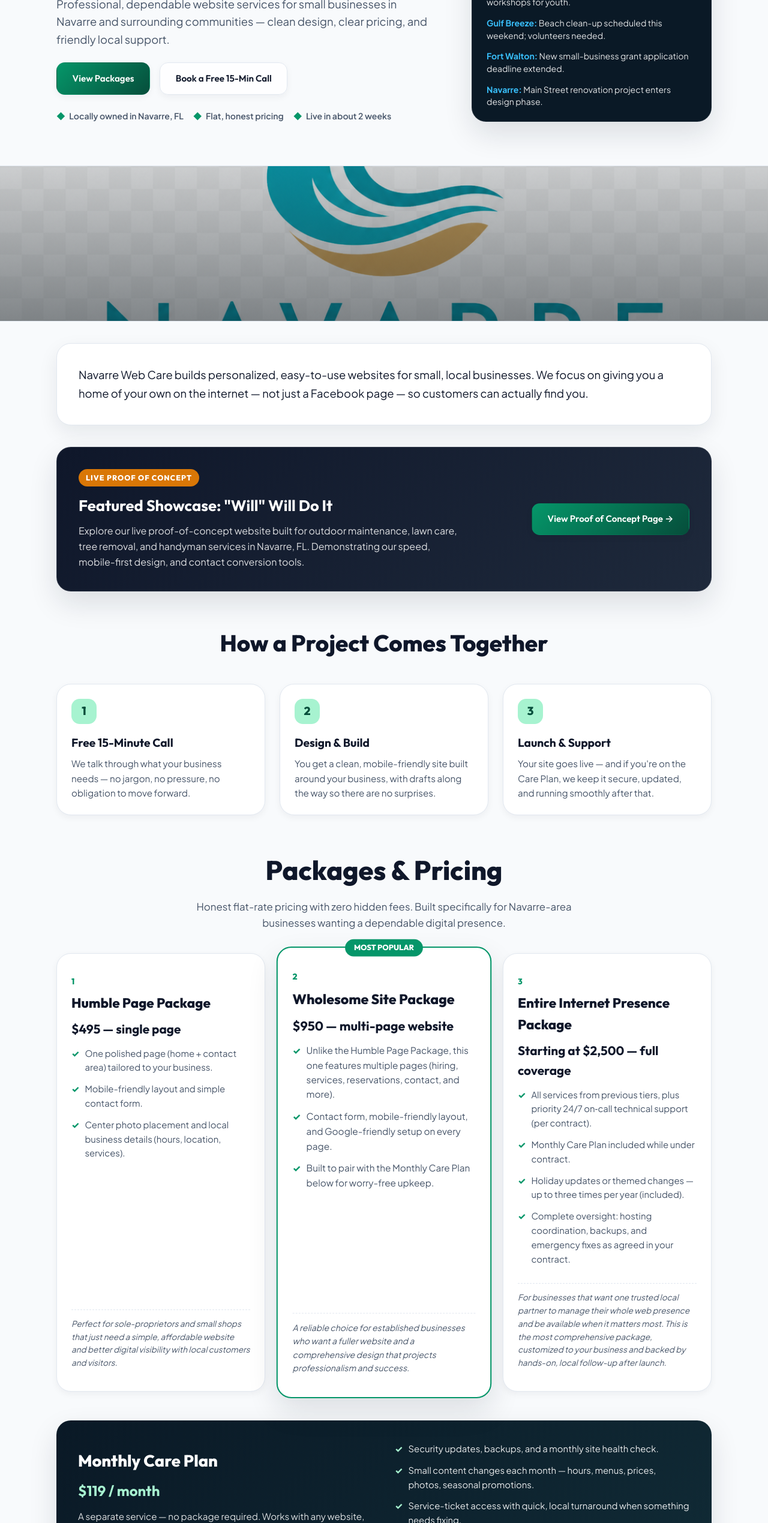
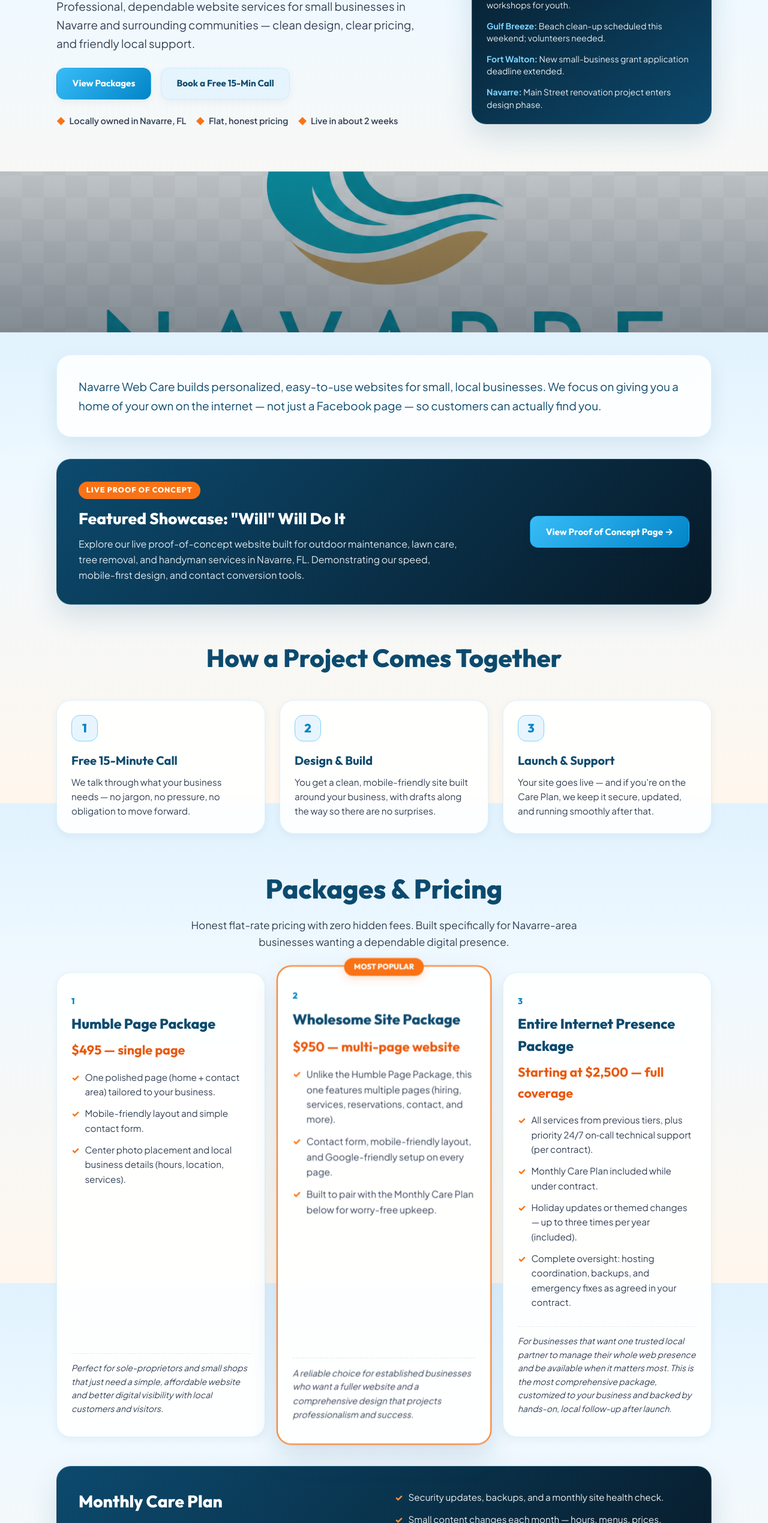
Before and after one commit to ChildishPi/Navarre-web-care, a website: page public/index.html in a window 1280 px wide. Shown: the part 261-2800 px from the top of the page at 60% size. Drawn offline with Linux system fonts and the light colour scheme; no server answers.

Commit message:
style: update color scheme to transparent light blue and light coastal orange theme

```diff
--- a/public/style.css
+++ b/public/style.css
@@ -1,40 +1,43 @@
 /* =========================================================
-   Navarre Web Care — Modern Design System & Stylesheet
-   Design Aesthetics: Modern glassmorphism, vibrant ocean/harbor
-   sea-glass color palette, sleek typography, micro-interactions,
-   responsive navigation, and high-end visual hierarchy.
+   Navarre Web Care — Coastal Modern Design System & Stylesheet
+   Theme Palette: Transparent Light Blue, Light Sunset Orange,
+   Ocean Sky Glass, Warm Dune Sand, and Deep Coastal Navy.
+   No Green — 100% Coastal Aesthetics.
    ========================================================= */
 
 @import url("https://fonts.googleapis.com/css2?family=Outfit:wght@400;500;600;700;800&family=Plus+Jakarta+Sans:wght@400;500;600;700&display=swap");
 
 :root {
-  /* Vibrant & Harmonious Color Palette */
-  --ink-bg: #050e14;
-  --ink-surface: #0a1926;
-  --ink: #0f172a;
-  --ink-soft: #475569;
+  /* Coastal Navy & Ink */
+  --ink-bg: #071927;
+  --ink-surface: #0f2b3e;
+  --ink: #0c4a6e;
+  --ink-soft: #334155;
 
-  --emerald-dark: #064e3b;
-  --emerald: #059669;
-  --emerald-light: #10b981;
-  --sea-glass: #a7f3d0;
-  --sea-glass-glow: rgba(16, 185, 129, 0.18);
+  /* Transparent Light Coastal Blue */
+  --coastal-blue-mist: rgba(224, 242, 254, 0.75);
+  --coastal-blue-light: #7dd3fc;
+  --coastal-blue: #38bdf8;
+  --coastal-blue-dark: #0284c7;
+  --coastal-blue-deep: #0369a1;
+  --coastal-blue-glow: rgba(56, 189, 248, 0.25);
 
-  --harbor: #0284c7;
-  --harbor-dark: #0369a1;
-  --harbor-light: #38bdf8;
+  /* Light Coastal Sunlit Orange & Coral */
+  --coastal-orange-mist: rgba(255, 237, 213, 0.85);
+  --coastal-orange-light: #ffedd5;
+  --coastal-orange: #f97316;
+  --coastal-orange-bright: #fb923c;
+  --coastal-orange-dark: #ea580c;
+  --coastal-orange-glow: rgba(249, 115, 22, 0.22);
 
-  --mist: #f8fafc;
-  --mist-card: #ffffff;
-  --dune: #f1f5f9;
+  /* Surface & Glass Backgrounds */
+  --mist: #f0f9ff;
+  --mist-card: rgba(255, 255, 255, 0.92);
+  --dune-sand: #fff7ed;
+  --surface: #ffffff;
 
-  --brass: #d97706;
-  --brass-light: #fef3c7;
-  --brass-dark: #b45309;
-
-  --surface: #ffffff;
   --line: #e2e8f0;
-  --line-glass: rgba(226, 232, 240, 0.6);
+  --line-glass: rgba(186, 230, 253, 0.5);
 
   /* Typography */
   --font-display: "Outfit", system-ui, -apple-system, sans-serif;
@@ -56,10 +59,11 @@
   --radius-lg: 24px;
   --radius-full: 9999px;
 
-  --shadow-sm: 0 4px 12px rgba(15, 23, 42, 0.05);
-  --shadow-md: 0 12px 32px rgba(15, 23, 42, 0.08);
-  --shadow-lg: 0 20px 48px rgba(15, 23, 42, 0.12);
-  --shadow-glow: 0 0 25px var(--sea-glass-glow);
+  --shadow-sm: 0 4px 14px rgba(12, 74, 110, 0.06);
+  --shadow-md: 0 12px 32px rgba(12, 74, 110, 0.1);
+  --shadow-lg: 0 20px 48px rgba(12, 74, 110, 0.14);
+  --shadow-glow-blue: 0 0 25px var(--coastal-blue-glow);
+  --shadow-glow-orange: 0 0 25px var(--coastal-orange-glow);
 }
 
 /* ---------- Reset & Base ---------- */
@@ -76,8 +80,9 @@ html {
 
 body {
   margin: 0;
-  background: var(--mist);
-  color: var(--ink);
+  background: linear-gradient(180deg, #e0f2fe 0%, #f0f9ff 35%, #fff7ed 100%);
+  background-attachment: fixed;
+  color: var(--ink-soft);
   font-family: var(--font-body);
   font-size: 1rem;
   line-height: 1.6;
@@ -92,15 +97,13 @@ img {
 }
 
 a {
-  color: var(--harbor);
+  color: var(--coastal-blue-dark);
   text-decoration: none;
-  transition:
-    color 0.2s ease,
-    opacity 0.2s ease;
+  transition: all 0.2s ease;
 }
 
 a:hover {
-  color: var(--harbor-dark);
+  color: var(--coastal-orange-dark);
 }
 
 h1,
@@ -130,7 +133,7 @@ a:focus-visible,
 button:focus-visible,
 input:focus-visible,
 textarea:focus-visible {
-  outline: 3px solid var(--emerald);
+  outline: 3px solid var(--coastal-orange);
   outline-offset: 3px;
   border-radius: var(--radius-sm);
 }
@@ -178,7 +181,7 @@ textarea:focus-visible {
   justify-content: center;
   padding: 0.85rem 1.6rem;
   font-family: var(--font-display);
-  font-weight: 600;
+  font-weight: 700;
   font-size: 0.95rem;
   border-radius: var(--radius-md);
   text-decoration: none;
@@ -194,72 +197,79 @@ textarea:focus-visible {
 }
 
 .btn--primary {
-  background: linear-gradient(135deg, var(--emerald) 0%, var(--emerald-dark) 100%);
+  background: linear-gradient(135deg, var(--coastal-blue) 0%, var(--coastal-blue-dark) 100%);
   color: #ffffff;
 }
 
 .btn--primary:hover {
-  background: linear-gradient(135deg, var(--emerald-light) 0%, var(--emerald) 100%);
+  background: linear-gradient(135deg, var(--coastal-blue-light) 0%, var(--coastal-blue-dark) 100%);
   color: #ffffff;
+  box-shadow: var(--shadow-glow-blue);
 }
 
 .btn--secondary {
-  background: linear-gradient(135deg, var(--harbor) 0%, var(--harbor-dark) 100%);
+  background: linear-gradient(
+    135deg,
+    var(--coastal-orange-bright) 0%,
+    var(--coastal-orange-dark) 100%
+  );
   color: #ffffff;
 }
 
 .btn--secondary:hover {
-  background: linear-gradient(135deg, var(--harbor-light) 0%, var(--harbor) 100%);
+  background: linear-gradient(135deg, var(--coastal-orange) 0%, var(--coastal-orange-dark) 100%);
   color: #ffffff;
+  box-shadow: var(--shadow-glow-orange);
 }
 
 .btn--ghost {
-  background: rgba(255, 255, 255, 0.8);
+  background: var(--coastal-blue-mist);
   color: var(--ink);
-  border-color: var(--line);
-  backdrop-filter: blur(8px);
+  border-color: var(--line-glass);
+  backdrop-filter: blur(10px);
 }
 
 .btn--ghost:hover {
   background: #ffffff;
-  border-color: var(--emerald);
-  color: var(--emerald-dark);
+  border-color: var(--coastal-orange);
+  color: var(--coastal-orange-dark);
 }
 
 .badge {
   display: inline-flex;
   align-items: center;
   gap: var(--space-2);
-  padding: 0.35rem 0.9rem;
-  background: rgba(16, 185, 129, 0.12);
-  color: var(--emerald-dark);
+  padding: 0.4rem 1rem;
+  background: var(--coastal-orange-mist);
+  color: var(--coastal-orange-dark);
   font-family: var(--font-display);
   font-weight: 700;
   font-size: 0.82rem;
   letter-spacing: 0.04em;
   text-transform: uppercase;
   border-radius: var(--radius-full);
-  border: 1px solid rgba(16, 185, 129, 0.25);
+  border: 1px solid rgba(249, 115, 22, 0.3);
+  backdrop-filter: blur(8px);
 }
 
 .live-dot {
-  width: 8px;
-  height: 8px;
-  background: var(--emerald-light);
+  width: 9px;
+  height: 9px;
+  background: var(--coastal-orange);
   border-radius: 50%;
-  box-shadow: 0 0 0 0 rgba(16, 185, 129, 0.7);
-  animation: pulse-ring 2s infinite;
+  box-shadow: 0 0 0 0 rgba(249, 115, 22, 0.7);
+  animation: pulse-ring-orange 2s infinite;
 }
 
-@keyframes pulse-ring {
+@keyframes pulse-ring-orange {
   0% {
-    box-shadow: 0 0 0 0 rgba(16, 185, 129, 0.7);
+    box-shadow: 0 0 0 0 rgba(249, 115, 22, 0.7);
   }
   70% {
-    box-shadow: 0 0 0 8px rgba(16, 185, 129, 0);
+    box-shadow: 0 0 0 8px rgba(249, 115, 22, 0);
   }
   100% {
-    box-shadow: 0 0 0 0 rgba(16, 185, 129, 0);
+    box-shadow: 0 0 0 0 rgba(249, 115, 22, 0);
   }
 }
 
@@ -268,7 +278,7 @@ textarea:focus-visible {
   position: sticky;
   top: 0;
   z-index: 1000;
-  background: rgba(248, 250, 252, 0.82);
+  background: rgba(224, 242, 254, 0.75);
   backdrop-filter: blur(16px);
   -webkit-backdrop-filter: blur(16px);
   border-bottom: 1px solid var(--line-glass);
@@ -276,7 +286,7 @@ textarea:focus-visible {
 }
 
 .site-header--scrolled {
-  background: rgba(255, 255, 255, 0.94);
+  background: rgba(255, 255, 255, 0.92);
   box-shadow: var(--shadow-sm);
 }
 
@@ -294,7 +304,7 @@ textarea:focus-visible {
   align-items: center;
   gap: 0.75rem;
   font-family: var(--font-display);
-  font-size: 1.25rem;
+  font-size: 1.3rem;
   font-weight: 800;
   color: var(--ink);
   text-decoration: none;
@@ -319,14 +329,14 @@ textarea:focus-visible {
   font-family: var(--font-display);
   font-weight: 600;
   font-size: 0.95rem;
-  color: var(--ink-soft);
+  color: var(--ink);
   position: relative;
   padding: 0.3rem 0;
 }
 
 .site-nav a:hover,
 .site-nav a[aria-current="page"] {
-  color: var(--emerald-dark);
+  color: var(--coastal-orange-dark);
 }
 
 .site-nav a[aria-current="page"]::after {
@@ -336,7 +346,7 @@ textarea:focus-visible {
   left: 0;
   width: 100%;
   height: 2px;
-  background: var(--emerald);
+  background: var(--coastal-orange);
   border-radius: 2px;
 }
 
@@ -405,20 +415,20 @@ textarea:focus-visible {
 
 .hero h1 {
   font-family: var(--font-display);
-  font-size: clamp(2.4rem, 5vw, 3.8rem);
+  font-size: clamp(2.5rem, 5.5vw, 4rem);
   font-weight: 800;
-  line-height: 1.15;
+  line-height: 1.12;
   color: var(--ink);
   letter-spacing: -0.02em;
   margin-bottom: var(--space-4);
 }
 
 .hero__subhead {
-  font-size: 1.15rem;
+  font-size: 1.18rem;
   color: var(--ink-soft);
   max-width: 620px;
   margin-bottom: var(--space-5);
-  line-height: 1.6;
+  line-height: 1.65;
 }
 
 .hero__actions {
@@ -432,7 +442,7 @@ textarea:focus-visible {
   display: flex;
   flex-wrap: wrap;
   gap: var(--space-4);
-  font-size: 0.88rem;
+  font-size: 0.9rem;
   font-weight: 600;
   color: var(--ink-soft);
 }
@@ -444,17 +454,17 @@ textarea:focus-visible {
 }
 
 .trust-strip__icon {
-  color: var(--emerald);
+  color: var(--coastal-orange);
 }
 
 /* Dispatch News Scroller Widget */
 .dispatch {
-  background: var(--ink-surface);
+  background: linear-gradient(145deg, #071927 0%, #0c4a6e 100%);
   color: #ffffff;
   border-radius: var(--radius-lg);
   padding: var(--space-5);
   box-shadow: var(--shadow-lg);
-  border: 1px solid rgba(255, 255, 255, 0.08);
+  border: 1px solid rgba(186, 230, 253, 0.2);
 }
 
 .dispatch__masthead {
@@ -463,7 +473,7 @@ textarea:focus-visible {
   justify-content: space-between;
   margin-bottom: var(--space-3);
   padding-bottom: var(--space-3);
-  border-bottom: 1px solid rgba(255, 255, 255, 0.12);
+  border-bottom: 1px solid rgba(255, 255, 255, 0.15);
 }
 
 .dispatch__title {
@@ -473,7 +483,7 @@ textarea:focus-visible {
   display: flex;
   align-items: center;
   gap: 0.5rem;
-  color: var(--sea-glass);
+  color: var(--coastal-blue-light);
 }
 
 .dispatch__scroller {
@@ -491,11 +501,11 @@ textarea:focus-visible {
 .dispatch__item {
   font-size: 0.88rem;
   line-height: 1.45;
-  color: rgba(255, 255, 255, 0.88);
+  color: rgba(255, 255, 255, 0.9);
 }
 
 .dispatch__item a {
-  color: var(--sea-glass);
+  color: var(--coastal-orange-bright);
 }
 
 .dispatch__item a:hover {
@@ -503,13 +513,13 @@ textarea:focus-visible {
 }
 
 .dispatch__tag {
-  color: var(--harbor-light);
+  color: var(--coastal-blue-light);
   font-weight: 700;
 }
 
 /* Banner Image Strip */
 .banner {
-  height: 260px;
+  height: 270px;
   background: url("navarre-beach.jpg") center/cover no-repeat;
   position: relative;
   margin: var(--space-6) 0;
@@ -521,7 +531,7 @@ textarea:focus-visible {
   content: "";
   position: absolute;
   inset: 0;
-  background: linear-gradient(180deg, rgba(5, 14, 20, 0.2) 0%, rgba(5, 14, 20, 0.5) 100%);
+  background: linear-gradient(180deg, rgba(7, 25, 39, 0.25) 0%, rgba(7, 25, 39, 0.5) 100%);
 }
 
 /* ---------- Intro & Proof of Concept Showcase ---------- */
@@ -532,12 +542,13 @@ textarea:focus-visible {
 }
 
 .intro-card {
-  background: #ffffff;
+  background: rgba(255, 255, 255, 0.85);
+  backdrop-filter: blur(12px);
   padding: var(--space-6);
   border-radius: var(--radius-lg);
   box-shadow: var(--shadow-md);
-  border: 1px solid var(--line);
-  font-size: 1.15rem;
+  border: 1px solid var(--line-glass);
+  font-size: 1.18rem;
   color: var(--ink);
   line-height: 1.7;
 }
@@ -550,7 +561,7 @@ textarea:focus-visible {
 }
 
 .poc-card {
-  background: linear-gradient(135deg, #0f172a 0%, #1e293b 100%);
+  background: linear-gradient(135deg, #0c4a6e 0%, #071927 100%);
   color: #ffffff;
   border-radius: var(--radius-lg);
   padding: var(--space-6);
@@ -559,7 +570,7 @@ textarea:focus-visible {
   gap: var(--space-5);
   align-items: center;
   box-shadow: var(--shadow-lg);
-  border: 1px solid rgba(255, 255, 255, 0.1);
+  border: 1px solid rgba(125, 211, 252, 0.25);
 }
 
 @media (max-width: 768px) {
@@ -570,28 +581,28 @@ textarea:focus-visible {
 
 .poc-card__badge {
   display: inline-block;
-  background: var(--brass);
+  background: var(--coastal-orange);
   color: #ffffff;
   font-family: var(--font-display);
   font-size: 0.78rem;
   font-weight: 800;
   text-transform: uppercase;
   letter-spacing: 0.08em;
-  padding: 0.3rem 0.75rem;
+  padding: 0.3rem 0.8rem;
   border-radius: var(--radius-full);
   margin-bottom: var(--space-3);
 }
 
 .poc-card h3 {
   font-family: var(--font-display);
-  font-size: 1.6rem;
-  font-weight: 700;
+  font-size: 1.65rem;
+  font-weight: 800;
   margin-bottom: var(--space-2);
 }
 
 .poc-card p {
   font-size: 1rem;
-  color: rgba(255, 255, 255, 0.85);
+  color: rgba(255, 255, 255, 0.88);
   max-width: 640px;
 }
 
@@ -604,9 +615,10 @@ textarea:focus-visible {
 
 .process-band__heading {
   font-family: var(--font-display);
-  font-size: clamp(1.8rem, 3vw, 2.5rem);
+  font-size: clamp(1.9rem, 3.5vw, 2.6rem);
   font-weight: 800;
   text-align: center;
+  color: var(--ink);
   margin-bottom: var(--space-6);
 }
 
@@ -617,10 +629,11 @@ textarea:focus-visible {
 }
 
 .process__step {
-  background: #ffffff;
+  background: rgba(255, 255, 255, 0.9);
+  backdrop-filter: blur(10px);
   padding: var(--space-5);
   border-radius: var(--radius-lg);
-  border: 1px solid var(--line);
+  border: 1px solid var(--line-glass);
   box-shadow: var(--shadow-sm);
   transition:
     transform 0.3s ease,
@@ -631,28 +644,30 @@ textarea:focus-visible {
 .process__step:hover {
   transform: translateY(-4px);
   box-shadow: var(--shadow-md);
-  border-color: var(--emerald-light);
+  border-color: var(--coastal-orange-bright);
 }
 
 .process__num {
   display: inline-flex;
   align-items: center;
   justify-content: center;
-  width: 42px;
-  height: 42px;
-  background: var(--sea-glass);
-  color: var(--emerald-dark);
+  width: 44px;
+  height: 44px;
+  background: var(--coastal-blue-mist);
+  color: var(--coastal-blue-dark);
   font-family: var(--font-display);
   font-weight: 800;
-  font-size: 1.2rem;
+  font-size: 1.25rem;
   border-radius: var(--radius-md);
   margin-bottom: var(--space-4);
+  border: 1px solid var(--coastal-blue-light);
 }
 
 .process__step h3 {
   font-family: var(--font-display);
-  font-size: 1.2rem;
+  font-size: 1.25rem;
   font-weight: 700;
+  color: var(--ink);
   margin-bottom: var(--space-2);
 }
 
@@ -678,12 +693,13 @@ textarea:focus-visible {
   font-family: var(--font-display);
   font-size: clamp(2rem, 4vw, 2.8rem);
   font-weight: 800;
+  color: var(--ink);
   margin-bottom: var(--space-3);
 }
 
 .packages-band__heading p {
   color: var(--ink-soft);
-  font-size: 1.05rem;
+  font-size: 1.08rem;
 }
 
 .packages {
@@ -699,10 +715,11 @@ textarea:focus-visible {
 }
 
 .tier-card {
-  background: #ffffff;
+  background: rgba(255, 255, 255, 0.92);
+  backdrop-filter: blur(12px);
   padding: var(--space-6) var(--space-5);
   border-radius: var(--radius-lg);
-  border: 1px solid var(--line);
+  border: 1px solid var(--line-glass);
   box-shadow: var(--shadow-sm);
   display: flex;
   flex-direction: column;
@@ -718,7 +735,7 @@ textarea:focus-visible {
 }
 
 .tier-card--2 {
-  border: 2px solid var(--emerald);
+  border: 2px solid var(--coastal-orange);
   box-shadow: var(--shadow-lg);
   transform: scale(1.03);
 }
@@ -734,46 +751,39 @@ textarea:focus-visible {
   top: -14px;
   left: 50%;
   transform: translateX(-50%);
-  background: var(--emerald);
+  background: var(--coastal-orange);
   color: #ffffff;
   font-family: var(--font-display);
   font-size: 0.78rem;
   font-weight: 800;
   text-transform: uppercase;
-  padding: 0.25rem 0.9rem;
+  padding: 0.28rem 1rem;
   border-radius: var(--radius-full);
+  box-shadow: 0 4px 12px var(--coastal-orange-glow);
 }
 
 .tier-card__numeral {
   font-family: var(--font-display);
-  font-size: 0.85rem;
+  font-size: 0.88rem;
   font-weight: 800;
-  color: var(--emerald);
+  color: var(--coastal-blue-dark);
   text-transform: uppercase;
   margin-bottom: var(--space-2);
 }
 
 .tier-card__name {
   font-family: var(--font-display);
-  font-size: 1.4rem;
+  font-size: 1.45rem;
   font-weight: 800;
+  color: var(--ink);
   margin-bottom: var(--space-2);
 }
 
 .tier-card__price {
   font-family: var(--font-display);
-  font-size: 1.3rem;
+  font-size: 1.35rem;
   font-weight: 700;
-  color: var(--ink);
-  margin-bottom: var(--space-3);
-}
-
-.tier-card__founding {
-  background: var(--brass-light);
-  color: var(--brass-dark);
-  padding: 0.5rem 0.75rem;
-  border-radius: var(--radius-sm);
-  font-size: 0.88rem;
+  color: var(--coastal-orange-dark);
   margin-bottom: var(--space-4);
 }
 
@@ -786,7 +796,7 @@ textarea:focus-visible {
   position: relative;
   padding-left: 1.4rem;
   margin-bottom: 0.75rem;
-  font-size: 0.93rem;
+  font-size: 0.95rem;
   color: var(--ink-soft);
 }
 
@@ -794,12 +804,12 @@ textarea:focus-visible {
   content: "✓";
   position: absolute;
   left: 0;
-  color: var(--emerald);
+  color: var(--coastal-orange);
   font-weight: 800;
 }
 
 .tier-card__note {
-  font-size: 0.85rem;
+  font-size: 0.88rem;
   color: var(--ink-soft);
   font-style: italic;
   margin-top: auto;
@@ -810,7 +820,7 @@ textarea:focus-visible {
 /* Care Plan Section */
 .care-card {
   grid-column: 1 / -1;
-  background: linear-gradient(135deg, #0a1926 0%, #102a35 100%);
+  background: linear-gradient(135deg, #0c4a6e 0%, #071927 100%);
   color: #ffffff;
   padding: var(--space-6);
   border-radius: var(--radius-lg);
@@ -820,6 +830,7 @@ textarea:focus-visible {
   align-items: center;
   margin-top: var(--space-5);
   box-shadow: var(--shadow-lg);
+  border: 1px solid rgba(125, 211, 252, 0.25);
 }
 
 @media (max-width: 768px) {
@@ -830,30 +841,30 @@ textarea:focus-visible {
 
 .care-card__name {
   font-family: var(--font-display);
-  font-size: 1.7rem;
+  font-size: 1.75rem;
   font-weight: 800;
   margin-bottom: var(--space-2);
 }
 
 .care-card__price {
   font-family: var(--font-display);
-  font-size: 1.5rem;
-  font-weight: 700;
-  color: var(--sea-glass);
+  font-size: 1.55rem;
+  font-weight: 800;
+  color: var(--coastal-orange-bright);
   margin-bottom: var(--space-3);
 }
 
 .care-card__note {
-  font-size: 0.95rem;
-  color: rgba(255, 255, 255, 0.85);
+  font-size: 0.98rem;
+  color: rgba(255, 255, 255, 0.88);
 }
 
 .care-card__list li {
-  color: rgba(255, 255, 255, 0.9);
+  color: rgba(255, 255, 255, 0.92);
 }
 
 .care-card__list li::before {
-  color: var(--sea-glass);
+  color: var(--coastal-orange-bright);
 }
 
 /* ---------- Contact Section ---------- */
@@ -874,29 +885,32 @@ textarea:focus-visible {
 
 .addons h2 {
   font-family: var(--font-display);
-  font-size: 1.8rem;
+  font-size: 1.85rem;
   font-weight: 800;
+  color: var(--ink);
   margin-bottom: var(--space-4);
 }
 
 .addons p {
   color: var(--ink-soft);
-  font-size: 0.98rem;
+  font-size: 1rem;
   line-height: 1.7;
 }
 
 .contact-card {
-  background: #ffffff;
+  background: rgba(255, 255, 255, 0.92);
+  backdrop-filter: blur(12px);
   padding: var(--space-6);
   border-radius: var(--radius-lg);
   box-shadow: var(--shadow-md);
-  border: 1px solid var(--line);
+  border: 1px solid var(--line-glass);
 }
 
 .contact-card__heading {
   font-family: var(--font-display);
-  font-size: 1.5rem;
+  font-size: 1.55rem;
   font-weight: 800;
+  color: var(--ink);
   display: block;
   margin-bottom: var(--space-1);
 }
@@ -925,8 +939,8 @@ textarea:focus-visible {
 .field input:focus,
 .field textarea:focus {
   background: #ffffff;
-  border-color: var(--emerald);
-  box-shadow: 0 0 0 3px var(--sea-glass-glow);
+  border-color: var(--coastal-orange);
+  box-shadow: 0 0 0 3px var(--coastal-orange-glow);
 }
 
 .field textarea {
@@ -944,9 +958,9 @@ textarea:focus-visible {
 }
 
 .form-status--success {
-  background: rgba(16, 185, 129, 0.15);
-  color: var(--emerald-dark);
-  border: 1px solid rgba(16, 185, 129, 0.3);
+  background: rgba(56, 189, 248, 0.15);
+  color: var(--coastal-blue-dark);
+  border: 1px solid rgba(56, 189, 248, 0.35);
 }
 
 .form-status--error {
@@ -957,7 +971,7 @@ textarea:focus-visible {
 
 .form-status--info {
   background: rgba(2, 132, 199, 0.12);
-  color: var(--harbor-dark);
+  color: var(--coastal-blue-deep);
   border: 1px solid rgba(2, 132, 199, 0.3);
 }
 
@@ -980,19 +994,20 @@ textarea:focus-visible {
   font-size: 0.9rem;
   text-transform: uppercase;
   letter-spacing: 0.08em;
-  color: var(--emerald);
+  color: var(--coastal-orange);
   margin-bottom: var(--space-2);
 }
 
 .about-band h1 {
   font-family: var(--font-display);
-  font-size: clamp(2rem, 4vw, 3rem);
+  font-size: clamp(2.2rem, 4.5vw, 3.2rem);
   font-weight: 800;
+  color: var(--ink);
   margin-bottom: var(--space-5);
 }
 
 .about-band p {
-  font-size: 1.08rem;
+  font-size: 1.1rem;
   line-height: 1.75;
   color: var(--ink-soft);
   margin-bottom: var(--space-5);
@@ -1000,6 +1015,7 @@ textarea:focus-visible {
 
 .about-actions {
   display: flex;
+  flex-wrap: wrap;
   gap: var(--space-4);
   margin-top: var(--space-6);
 }
@@ -1029,7 +1045,7 @@ textarea:focus-visible {
 /* ---------- Footer ---------- */
 .site-footer {
   background: var(--ink-bg);
-  color: rgba(255, 255, 255, 0.8);
+  color: rgba(255, 255, 255, 0.85);
   padding: var(--space-6) var(--space-5);
   text-align: center;
   font-size: 0.9rem;
@@ -1038,10 +1054,11 @@ textarea:focus-visible {
 }
 
 .site-footer a {
-  color: var(--sea-glass);
+  color: var(--coastal-blue-light);
 }
 
 .site-footer a:hover {
+  color: var(--coastal-orange-bright);
   text-decoration: underline;
 }
 
```
